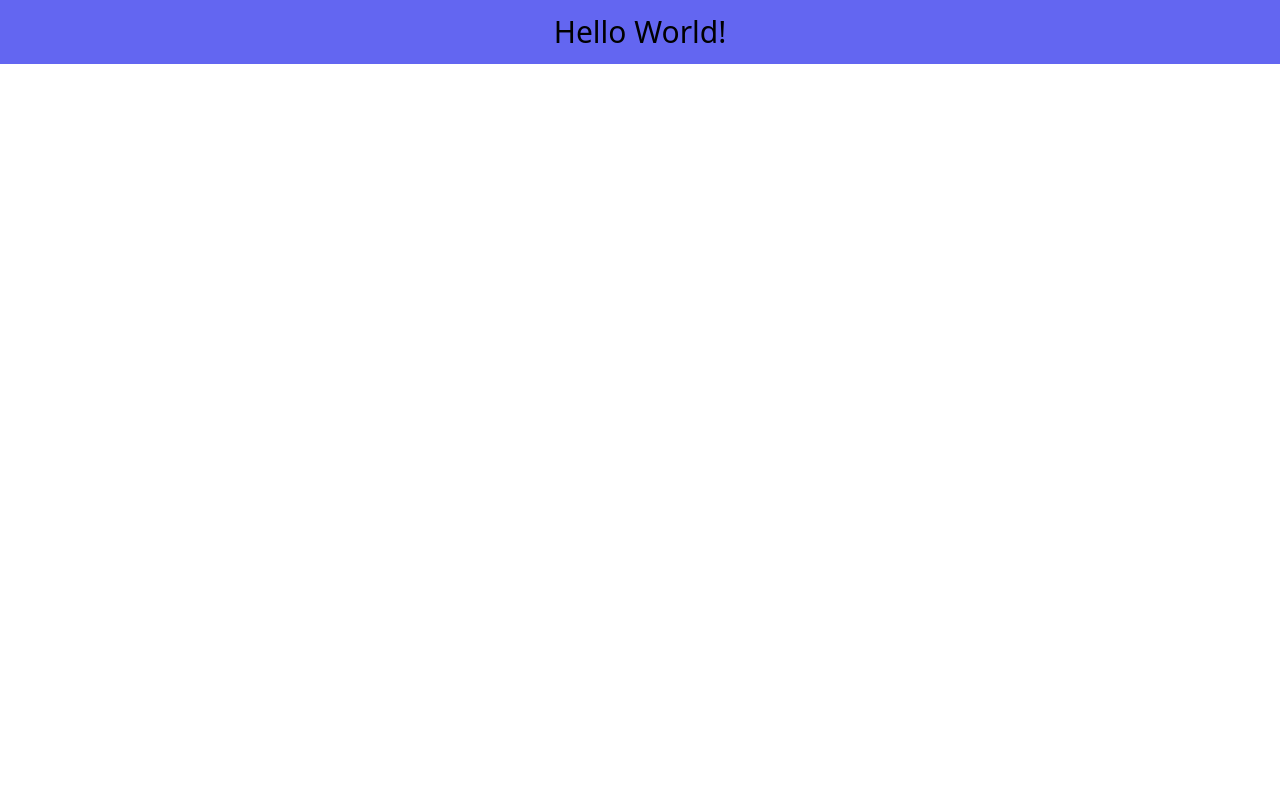
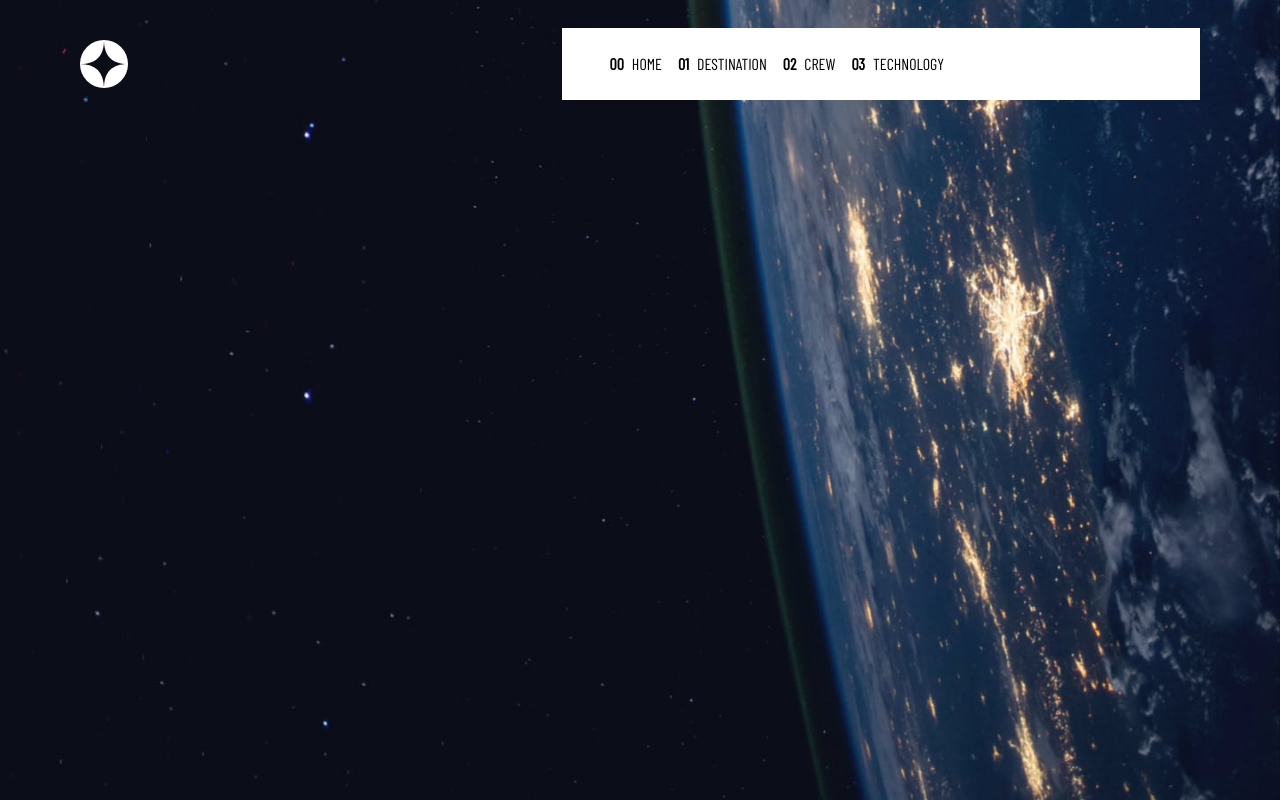
Before and after one commit to AymenDiabi/space-website, a website built with Vite: page index.html in a window 1280 px wide. Built offline with nearby package versions, Linux system fonts and the light colour scheme; a web font is replaced by a local one.

Commit message:
bug in the navigation bar

```diff
--- a/index.html
+++ b/index.html
@@ -1,14 +1,35 @@
 <!DOCTYPE html>
 <html lang="en">
+
   <head>
     <meta charset="UTF-8" />
     <meta name="viewport" content="width=device-width, initial-scale=1.0" />
-    <link href="css/style.css" rel="stylesheet">
-    <title>Vite App</title>
+    <!-- Google Fonts -->
+    <link rel="preconnect" href="https://fonts.googleapis.com">
+    <link rel="preconnect" href="https://fonts.gstatic.com" crossorigin>
+    <link href="https://fonts.googleapis.com/css2?family=Barlow+Condensed&family=Bellefair&display=swap"
+      rel="stylesheet">
+    <link href="./css/style.css" rel="stylesheet">
+    <title>BARYON</title>
   </head>
+
   <body>
-    <div class=" h-16 flex items-center justify-center w-full bg-indigo-500">
-      <h1 class="text-3xl ">Hello World!</h1>
-    </div>
+    <!-- Hero Section -->
+    <section id="hero">
+      <!-- Navigation Menu -->
+      <nav>
+        <div class="container max-w-6xl mx-auto px-4 py-16 h-16 flex justify-between items-center">
+          <img src="assets/shared/logo.svg" alt="">
+          <div class="flex justify-center items-center py-6 px-12 pr-64 gap-4 uppercase bg-white">
+            <a href="#"><span class="font-bold pr-2">00</span>Home</a>
+            <a href="#"><span class="font-bold pr-2">01</span>Destination</a>
+            <a href="#"><span class="font-bold pr-2">02</span>Crew</a>
+            <a href="#"><span class="font-bold pr-2">03</span>Technology</a>
+          </div>
+        </div>
+      </nav>
+    </section>
+
   </body>
+
 </html>
--- a/input.css
+++ b/input.css
@@ -1,3 +1,10 @@
 @tailwind base;
 @tailwind components;
 @tailwind utilities;
+
+#hero {
+  background-image: url('../assets/home/background-home-desktop.jpg');
+  height: 100vh;
+  background-size: cover;
+  background-repeat: no-repeat;
+}
--- a/tailwind.config.cjs
+++ b/tailwind.config.cjs
@@ -1,8 +1,17 @@
 /** @type {import('tailwindcss').Config} */
 module.exports = {
-  content: ["./*.{html,js}"],
+  content: ['./*.html'],
   theme: {
-    extend: {},
+    extend: {
+      colors: {
+        darkBlue: '#0B0D17',
+        lightBlue: '#D0D6F9',
+      },
+      fontFamily: {
+        serif: ['Bellefair', 'serif'],
+        sans: ['Barlow Condensed', 'sans-serif'],
+      },
+    },
   },
   plugins: [],
 }
```
Also changed, not shown: css/style.css.
